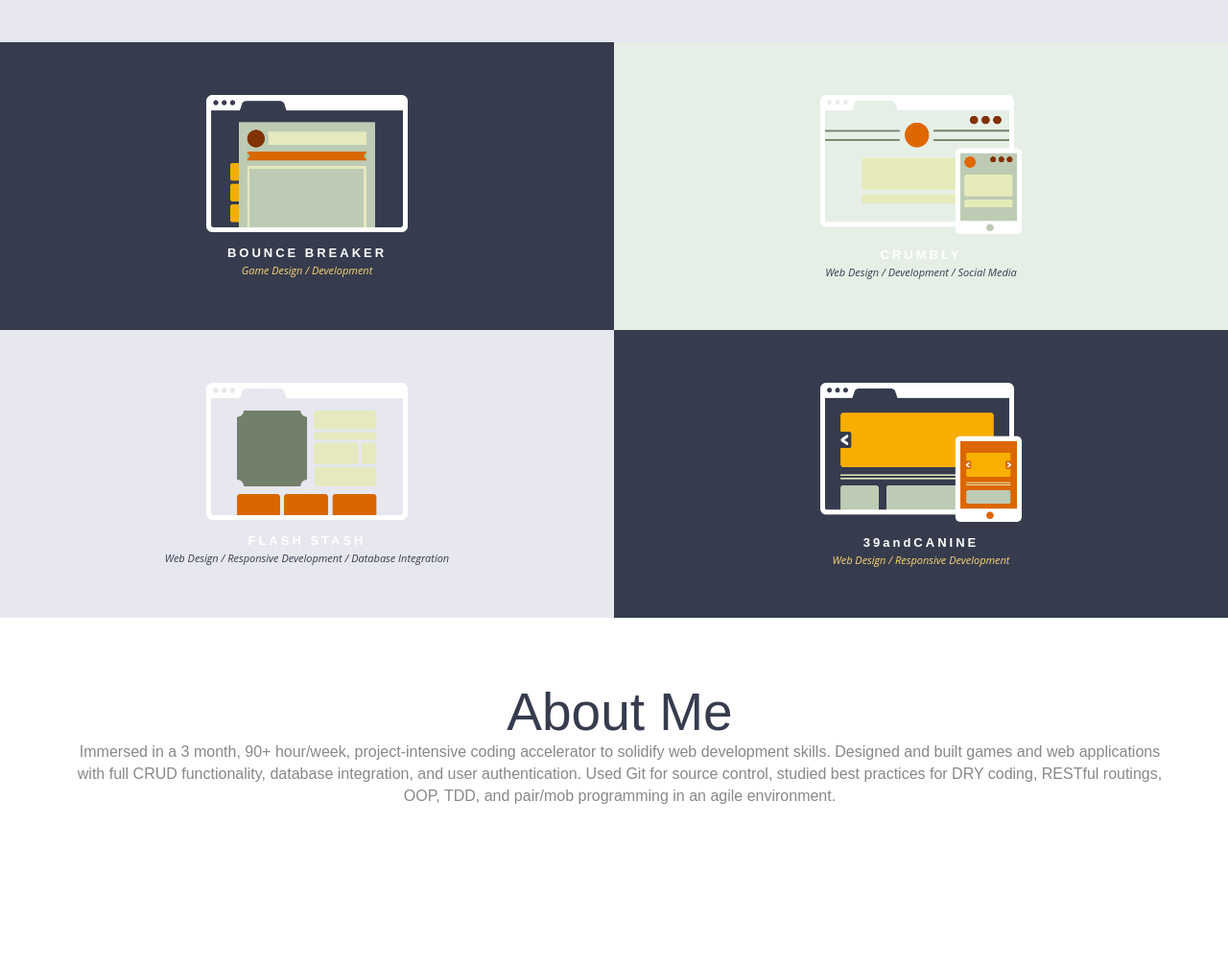
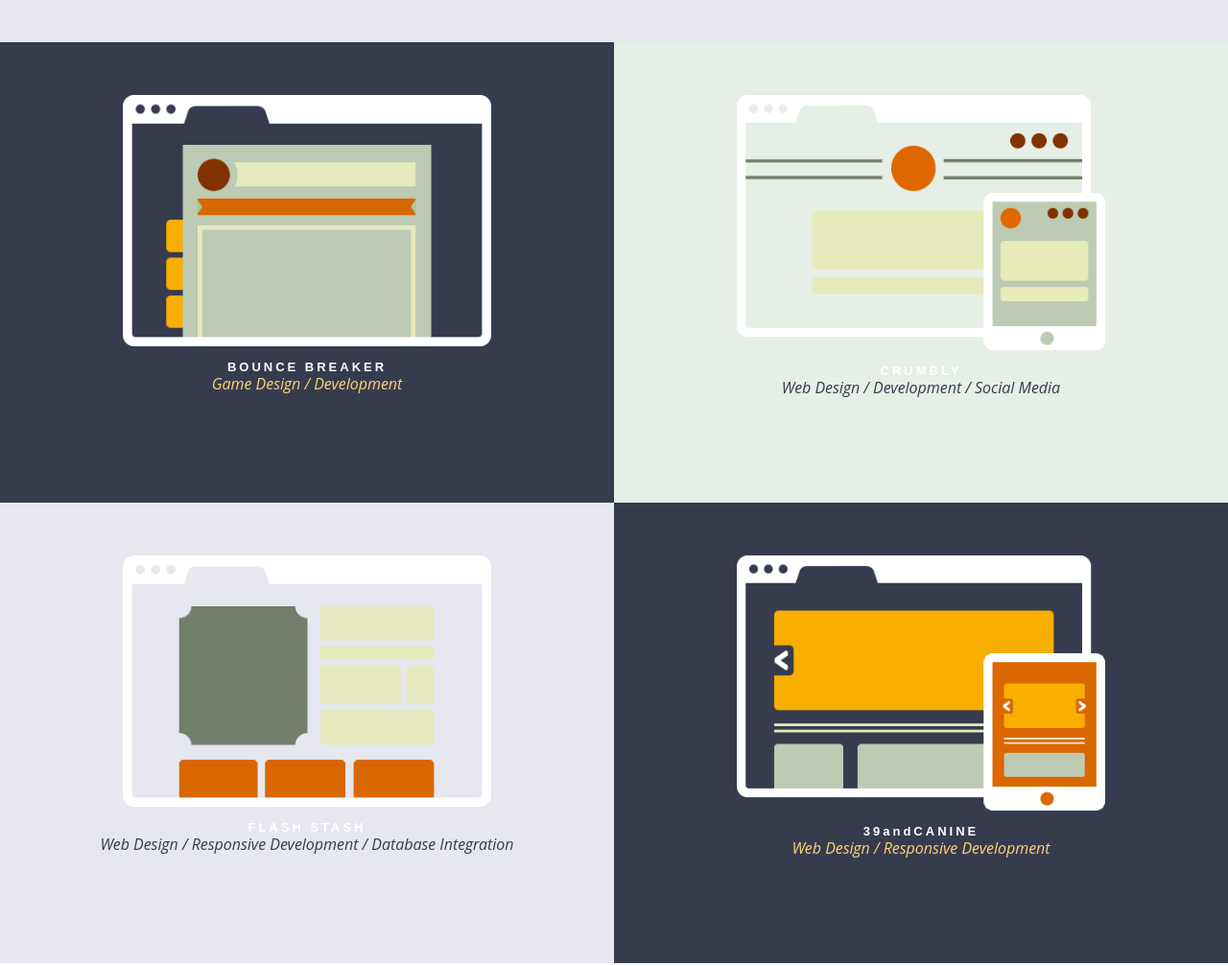
Before and after one commit to EmmaNode/cartoon-vector-profile, a plain HTML site: page index.html in a window 1280 px wide. Shown: the part 978-1985 px from the top of the page at 96% size. Drawn offline with nearby package versions, Linux system fonts and the light colour scheme; a script that the page names is missing.

Commit message:
increased size of projects sections and images

```diff
--- a/css/styles.css
+++ b/css/styles.css
@@ -401,7 +401,7 @@ header {
 } */
 
 .boxesInfo {
-	font-size:11px;
+	font-size:16px;
 	font-style:italic;
 	font-family: 'Open Sans', sans-serif;
 	font-weight:400;
@@ -475,7 +475,7 @@ header {
 	letter-spacing:3px;
 	color:#FFFFFF;
 	padding:55px 0px 25px 0px;
-	height:220px;
+	height:400px;
 	font-family: 'Raleway', sans-serif;
 	font-size:13px;
 	font-weight:700;
@@ -483,7 +483,7 @@ header {
 }
 .mdGreyBox img {
 	width:60%;
-	max-width:210px;
+	/* max-width:210px; */
 	margin-bottom:10px;
 }
 .ltNavyBox {
@@ -494,7 +494,7 @@ header {
 	letter-spacing:3px;
 	color:#ffffff;
 	padding:55px 0px 25px 0px;
-	height:220px;
+	height:400px;
 	font-family: 'Raleway', sans-serif;
 	font-size:13px;
 	font-weight:700;
@@ -502,7 +502,7 @@ header {
 }
 .ltNavyBox img {
 	width:60%;
-	max-width:210px;
+	/* max-width:210px; */
 	margin-bottom:10px;
 }
 .whiteBox {
@@ -513,7 +513,7 @@ header {
 	letter-spacing:3px;
 	color:#ffffff;
 	padding:55px 0px 25px 0px;
-	height:220px;
+	height:400px;
 	font-family: 'Raleway', sans-serif;
 	font-size:13px;
 	font-weight:700;
@@ -521,7 +521,7 @@ header {
 }
 .whiteBox img {
 	width:60%;
-	max-width:210px;
+	/* max-width:210px; */
 	margin-bottom:10px;
 }
 .goldBox {
@@ -532,7 +532,7 @@ header {
 	letter-spacing:3px;
 	color:#ffffff;
 	padding:55px 0px 25px 0px;
-	height:220px;
+	height:400px;
 	font-family: 'Raleway', sans-serif;
 	font-size:13px;
 	font-weight:700;
@@ -540,7 +540,7 @@ header {
 }
 .goldBox img {
 	width:60%;
-	max-width:210px;
+	/* max-width:210px; */
 	margin-bottom:10px;
 }
 .grow {
```
